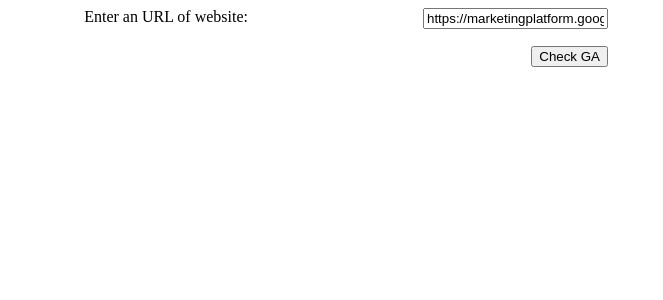
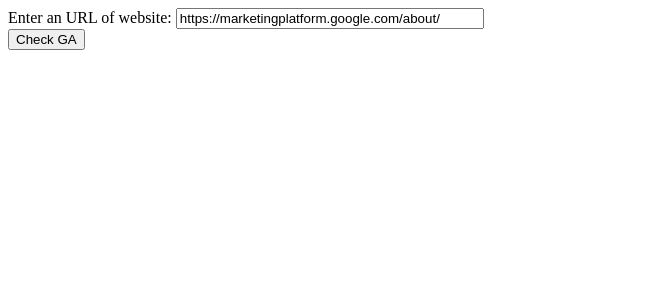
Before and after one commit to iosiuk/heroku_flask, a Flask app: page / in a window 1280 px wide. Shown: the top 300 px of the page, without its empty margins (0-663 px from the left). Run offline with Flask 2, Linux system fonts and the light colour scheme.

Commit message:
edit templates.index.html

```diff
--- a/templates/index.html
+++ b/templates/index.html
@@ -3,29 +3,12 @@
   <head>
     <meta charset="utf-8">
     <title>Check GA on website</title>
-    <style>
-      form {
-        width: 600px;
-      }
-      div {
-        margin-bottom: 20px;
-      }
-      label {
-        display: inline-block;
-        width: 240px;
-        text-align: right;
-        padding-right: 10px;
-      }
-      button, input {
-        float: right;
-      }
-    </style>
   </head>
   <body>
     <form action="https://iosiuk.herokuapp.com/check_ga/" method="get">
       <div>
         <label for="url">Enter an URL of website:</label>
-        <input name="url" id="url" value="https://marketingplatform.google.com/about/">
+        <input style="width: 300px;" name="url" id="url" value="https://marketingplatform.google.com/about/">
       </div>
       <div>
         <button>Check GA</button>
```
